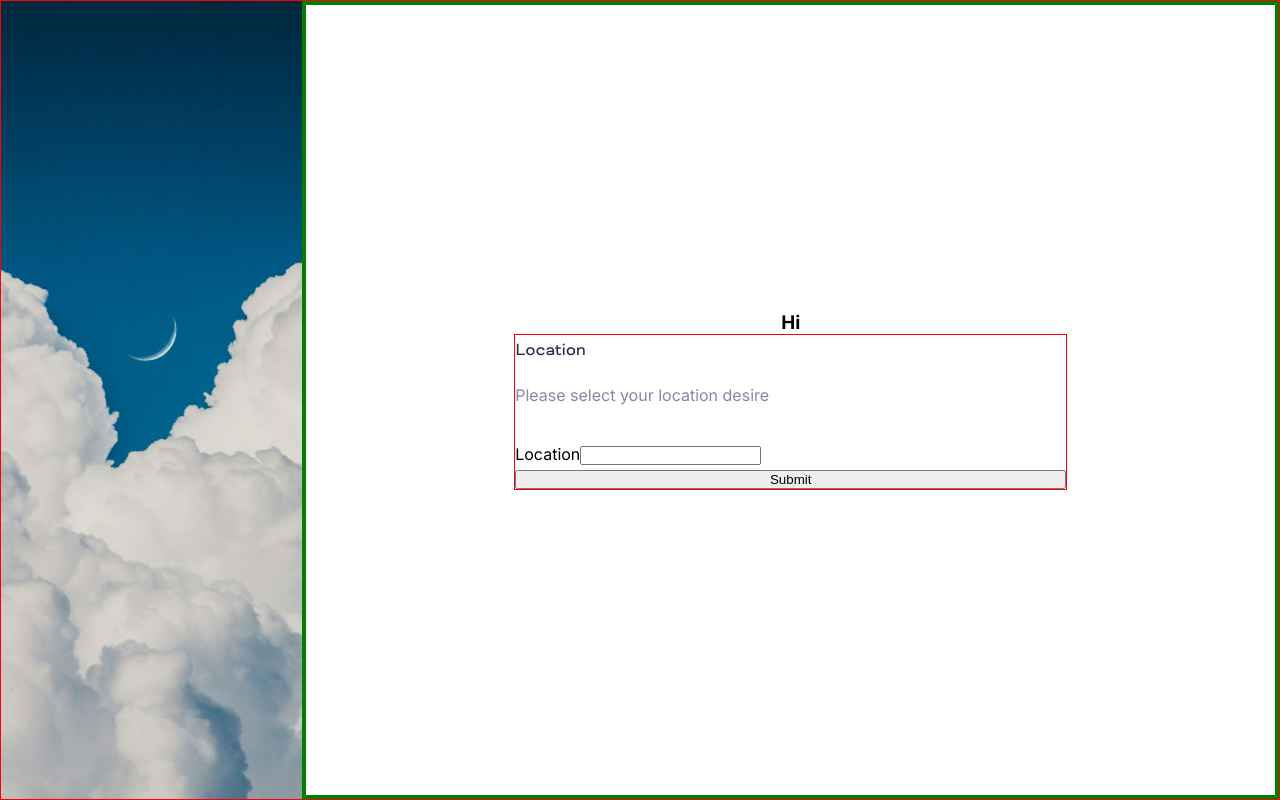
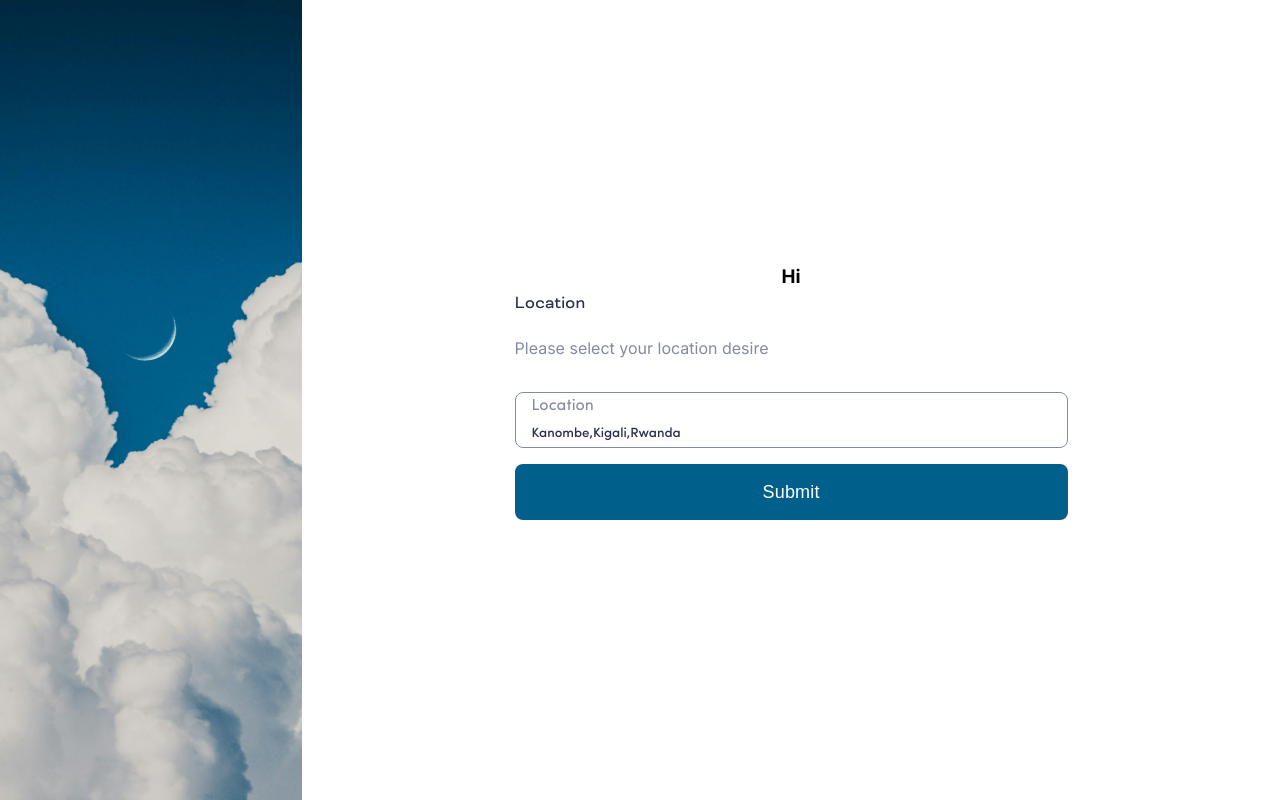
Before and after one commit to NSENGIYUMVA-Christian/weather-app-nextjs, a Next.js app in the folder client/: page /dashboard in a window 1280 px wide. Built offline with nearby package versions, Linux system fonts and the light colour scheme; sample sign-in values are in the browser's storage.

Commit message:
done styling search location page

```diff
--- a/client/app/dashboard/page.module.scss
+++ b/client/app/dashboard/page.module.scss
@@ -6,7 +6,7 @@ $white:#FFFFFF;
 
 
 .mainContainer{
-    border: 1px solid red;
+
     display: flex;
     height: 100vh;
     img{
@@ -16,26 +16,28 @@ $white:#FFFFFF;
 }
 
 .col2{
-    border: 4px solid green;
+
     flex: 1;
     display: flex;
     flex-direction: column;
     justify-content: center;
     align-items: center;
     form{
-        border: 1px solid red;
+
         width:100%;
+        height:100%;
         max-width:553px;
+        max-height: 248px;
        display:flex;
        flex-direction: column;
-       gap:5px;
+
     }
 }
 
 .col2Row1{
-
     height:72px;
     margin-bottom: 32px;
+
     .title{
         color:$primary-navy;
         line-height: 32px;
@@ -50,3 +52,54 @@ $white:#FFFFFF;
         letter-spacing: 0px;
        }
 }
+
+.col2Row2{
+
+    display:flex;
+    flex-direction: column;
+    .field{
+        border:1px solid $darkgrey;
+        width:100%;
+        height: 56px;
+        display: flex;
+        flex-direction: column;
+        border-radius: 8px;
+        padding:0px 16px;
+        gap:2px;
+        margin-bottom: 16px;
+        label{
+            color:$darkgrey
+        }
+        input{
+            border:none;
+            width:100%;
+            height:100%;
+            border-radius: 8px;
+        }
+        input:focus{
+            border: none;
+            outline: none;
+        }
+        input::placeholder {
+            color: $primary-navy
+          }
+    }
+
+}
+.col2Row3{
+    display: flex;
+    flex-direction: column;
+    text-align: center;
+}
+
+.submitBtn{
+    background-color:$skyBlue;
+    height: 56px;
+    color:$white;
+    border-radius: 8px;
+    border:none;
+    line-height: 24px;
+    font-size: 18px;
+    letter-spacing: 0.2px;
+    margin-bottom: 32px;
+}
--- a/client/app/dashboard/page.tsx
+++ b/client/app/dashboard/page.tsx
@@ -43,12 +43,17 @@ console.log("test hh",auth)
     <p>Please select your location desire</p>
     </div>
 
-    <div>
-      <label htmlFor=""> Location</label>
-      <input type="text" name="" id="" />
+    <div className={styles.col2Row2} >
+      <div className={styles.field}  >
+      <label htmlFor="location" className={`${sofiaProRegular.className}`}  > Location</label>
+      <input  id="location" type="text" name=""  className={sofiaProMedium.className}  placeholder='Kanombe,Kigali,Rwanda' />
+      </div>
     </div>
     {/* submit search btn */}
-    <button>Submit</button>
+    <div className={styles.col2Row3}>
+    <button className={styles.submitBtn} >Submit</button>
+    </div>
+
   </form>
   </div>
 
```
